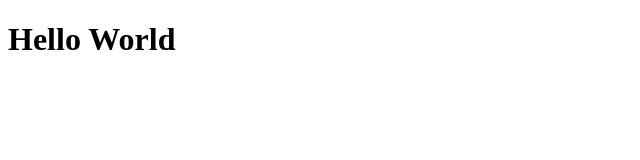
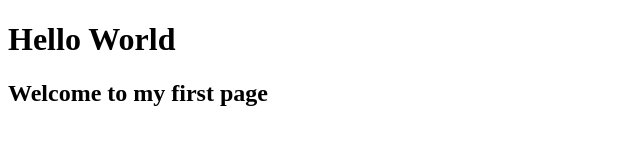
Before and after one commit to phatprach/github_study, a plain HTML site: page index.html in a window 1280 px wide. Shown: the whole page, without its empty margins (0-640 px from the left). Drawn offline with Linux system fonts and the light colour scheme.

Commit message:
Added welcome message

```diff
--- a/index.html
+++ b/index.html
@@ -5,5 +5,6 @@
     </head>
     <body>
         <h1>Hello World</h1>
+        <h2>Welcome to my first page</h2>
     </body>
 </html>
```
